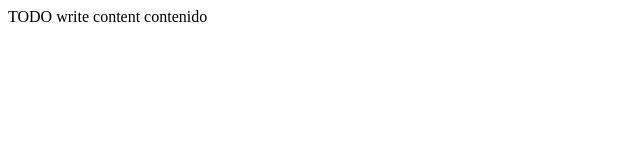
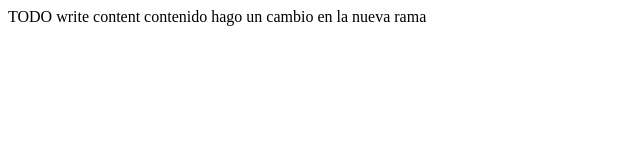
Before and after one commit to ftorresx/gittest, a plain HTML site: page CarpetaRaiz/index2.html in a window 1280 px wide. Shown: the whole page, without its empty margins (0-640 px from the left). Drawn offline with Linux system fonts and the light colour scheme.

Commit message:
Mensaje del cambuio en el branch 1

```diff
--- a/CarpetaRaiz/index2.html
+++ b/CarpetaRaiz/index2.html
@@ -11,6 +11,6 @@ and open the template in the editor.
         <meta name="viewport" content="width=device-width, initial-scale=1.0">
     </head>
     <body>
-        <div>TODO write content contenido</div>
+        <div>TODO write content contenido hago un cambio en la nueva rama</div>
     </body>
 </html>
```
